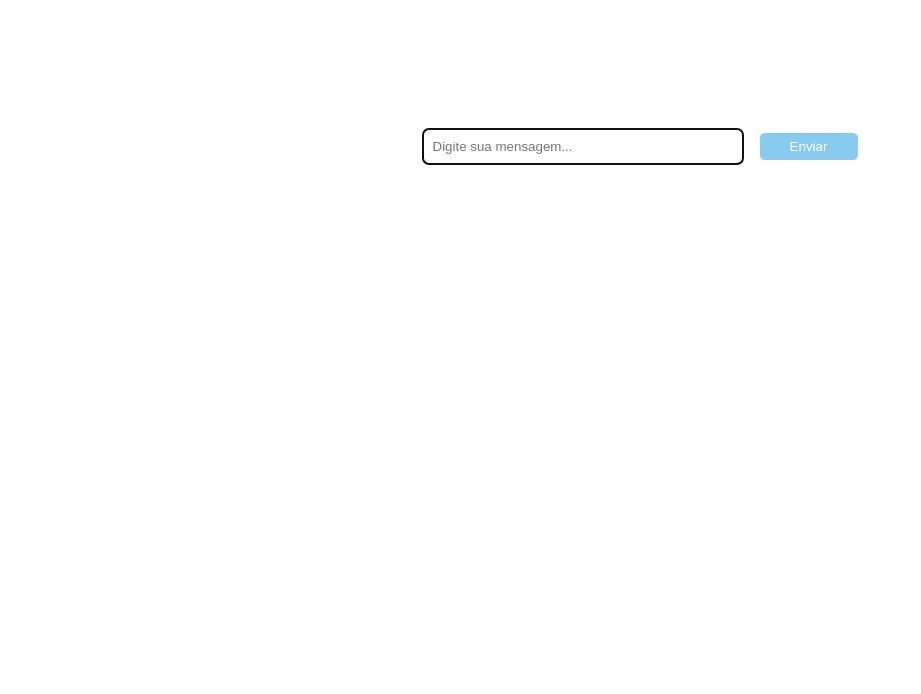
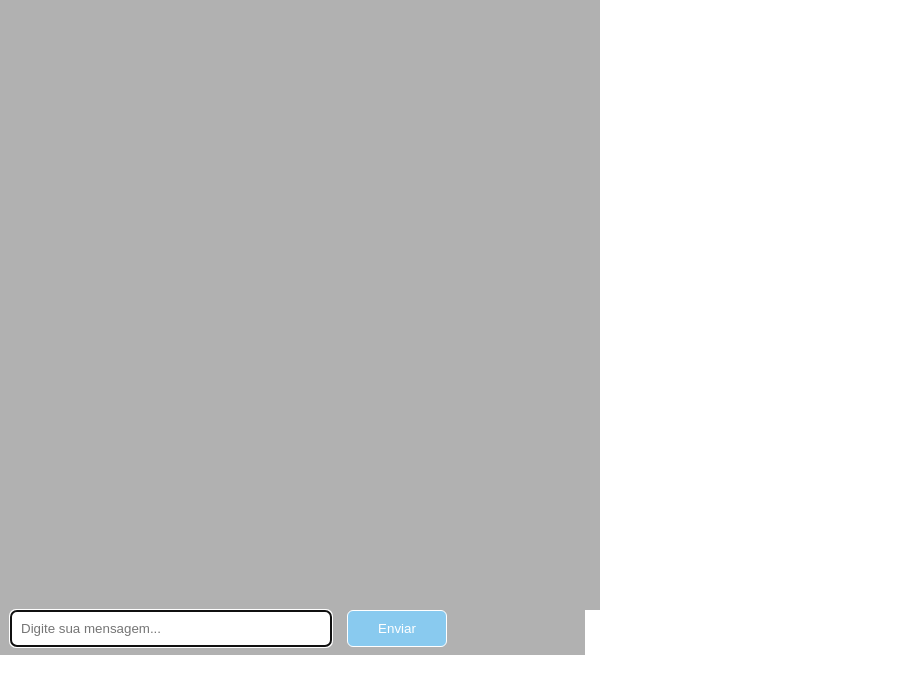
Before and after one commit to LucasDantas77/chat-websocket, a website: page index.html in a window 1280 px wide. Shown: the whole page, without its empty margins (0-921 px from the left). Drawn offline with nearby package versions, Linux system fonts and the light colour scheme; no server answers.

Commit message:
mensagens sendo enviadas e css 70%

```diff
--- a/index.html
+++ b/index.html
@@ -14,7 +14,11 @@
   </head>
   <body>
     <main>
-      <header>
+
+
+      <ul id="mensagens"></ul>
+      <div id="status"></div>
+      <div class="div_form">
         <form id="form">
           <input
             type="text"
@@ -25,10 +29,7 @@
           />
           <button type="submit">Enviar</button>
         </form>
-      </header>
-
-      <ul id="mensagens"></ul>
-      <div id="status"></div>
+      </div>
     </main>
     <script>
       $(() => {
@@ -39,7 +40,7 @@
           return false;
         });
         socket.on("chat msg", (msg) => {
-
+          $("#mensagens").append($("<li>").text(msg));
         });
       });
     </script>
--- a/src/style.css
+++ b/src/style.css
@@ -1,16 +1,37 @@
 * {
     margin: 0;
     padding: 0;
+    list-style: none;
+
+}
+
+button {
+    cursor: pointer;
+}
+
+main {
+    width: 100%;
+    height: 100%;
+}
+
+.div_form {
+    display: flex;
+    background-color: rgb(177, 177, 177);
+    height: 100%;
+    width: 100%;
+    max-width: 585px;
 
 }
 
 #form {
     display: flex;
-    justify-content: center;
-    align-items: center;
+    justify-content: flex-start;
+    margin-left: 10px;
     flex-direction: row;
-    margin-top: 10%;
     gap: 15px;
+    width: 90%;
+    background-color: rgb(177, 177, 177);
+    margin-bottom: 8px;
 }
 
 #form>button {
@@ -25,9 +46,35 @@
 }
 
 #msg {
-    width: 80%;
+    width: 100%;
     max-width: 300px;
     padding: 10px;
     border-radius: 6px;
     border: 1px solid rgb(169, 169, 169);
 }
+
+#mensagens {
+    width: 100%;
+    max-width: 600px;
+    overflow-y: scroll;
+    height: 520px;
+    background-color: rgb(177, 177, 177);
+}
+
+@media(min-width: 768px) {
+    #mensagens {
+        height: 610px;
+    }
+}
+
+#mensagens>li {
+    margin: 15px 0 0 15px;
+    font-family: sans-serif;
+    font-size: 14px;
+    color: #fff;
+    width: 40%;
+    height: 20%;
+    border-radius: 8px;
+    padding: 8px;
+    background-color: rgb(72, 72, 72);
+}
```
